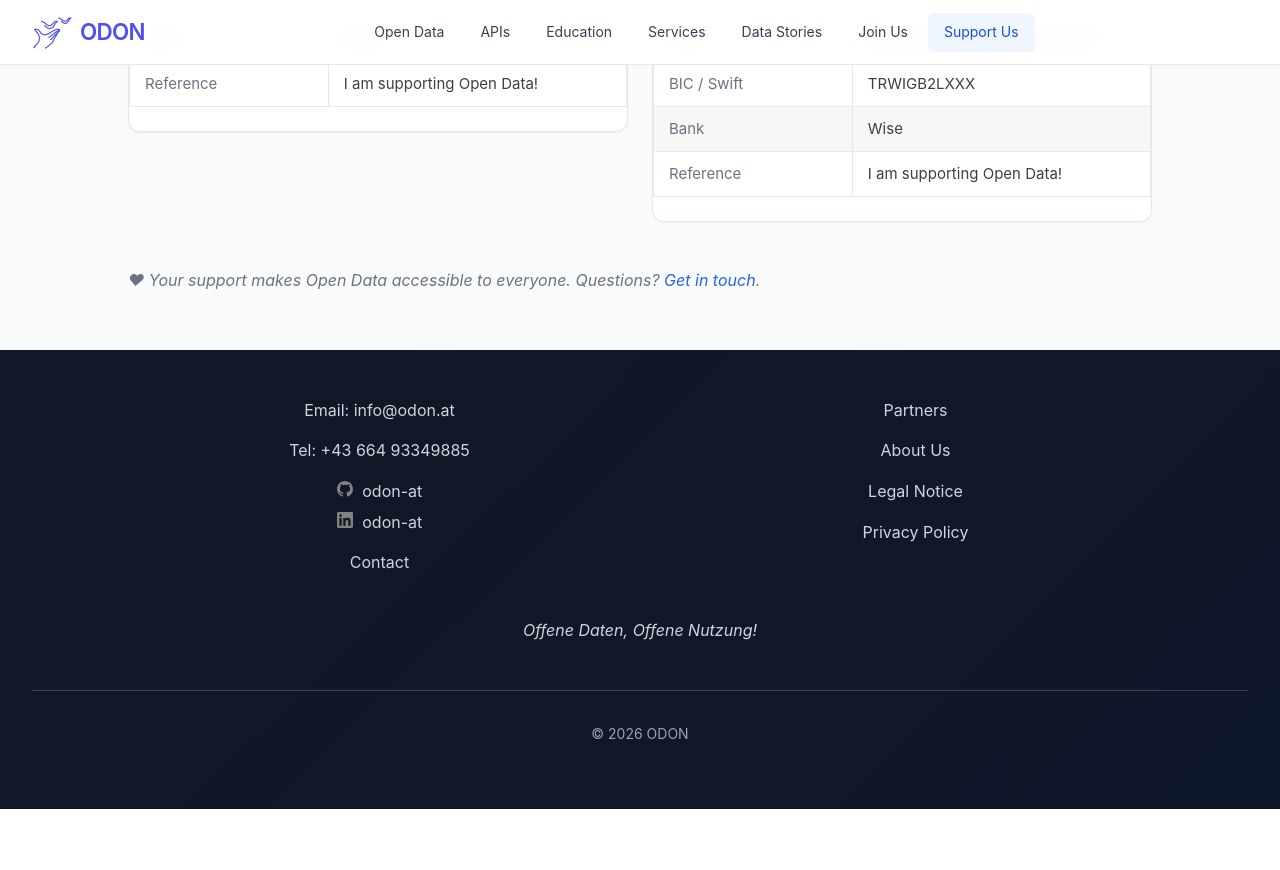
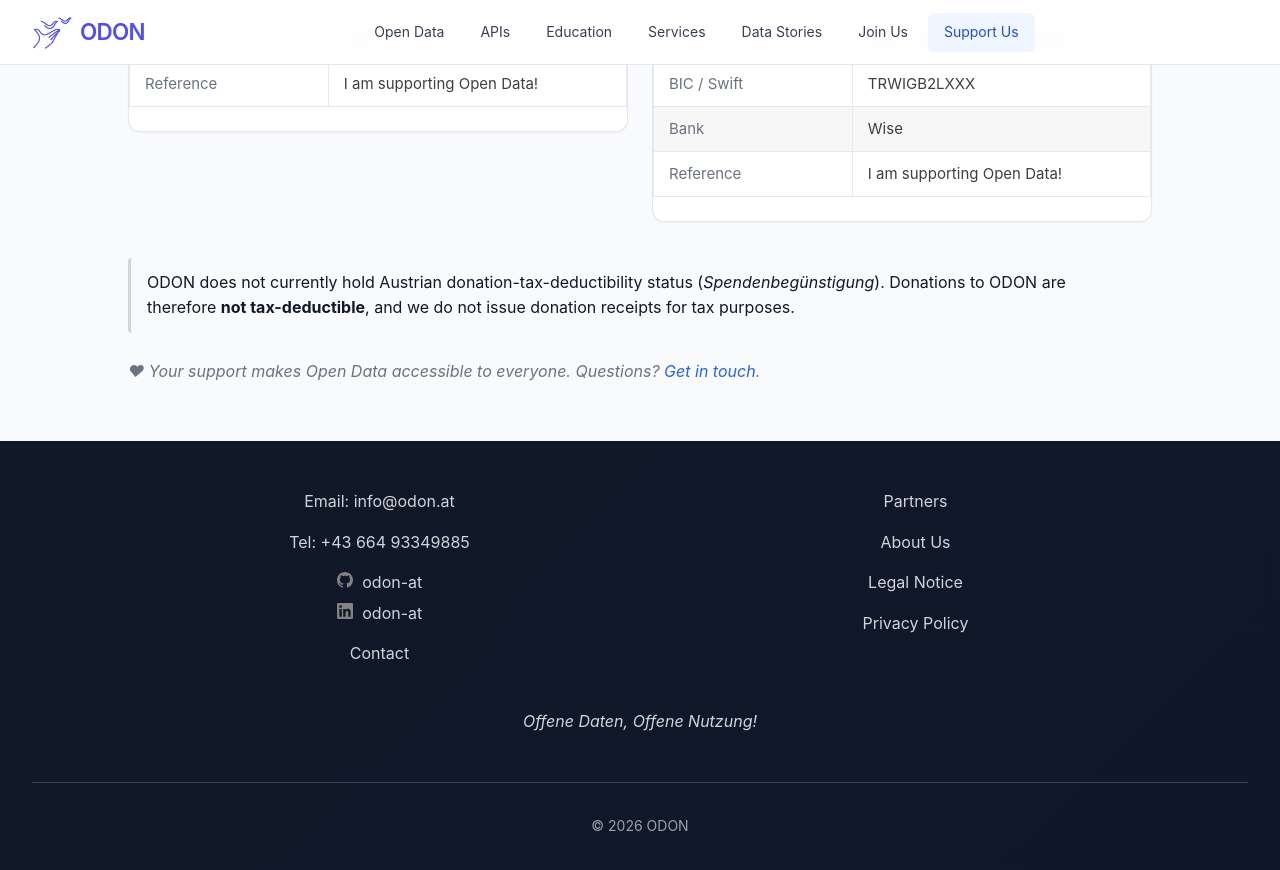
Before and after one commit to verein-odon/verein-odon.github.io, a Jekyll site: the page built from docs/en/supporters.md, in a window 1280 px wide and 900 px high, scrolled down 1149 px. Shown: the top 870 px of the window. Built offline with Jekyll 4.4.1, drawn with Linux system fonts in a browser that asks for light colours; before the commit the page ends 1958 px from its top, so only the background shows below that.

Commit message:
Update to Support Us page

```diff
--- a/docs/en/supporters.md
+++ b/docs/en/supporters.md
@@ -185,6 +185,9 @@ last_updated: "2026-06-24 00:00"
           });
         }
       </script>
+      <div style="background: #f9fafb; border-left: 3px solid #d1d5db; padding: 0.75rem 1rem; border-radius: 0.25rem; margin-top: 1rem;">
+        ODON does not currently hold Austrian donation-tax-deductibility status (<em>Spendenbegünstigung</em>). Donations to ODON are therefore <strong>not tax-deductible</strong>, and we do not issue donation receipts for tax purposes.
+      </div>
       <p style="margin-top: 1.5rem; color: var(--color-gray-500); font-style: italic;">
         &#9829; Your support makes Open Data accessible to everyone. Questions? <a href="/en/contact/">Get in touch</a>.
       </p>
```
